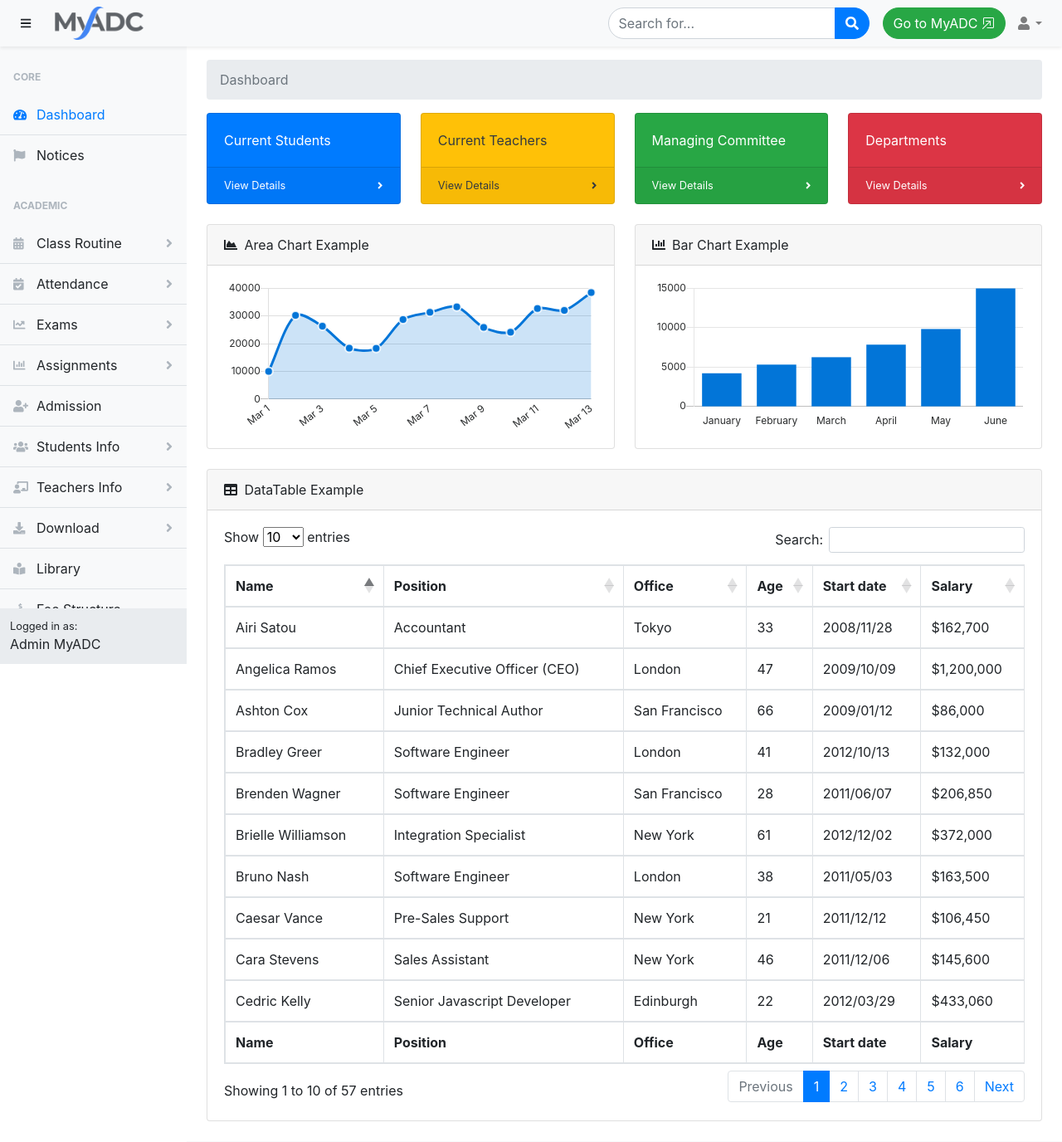
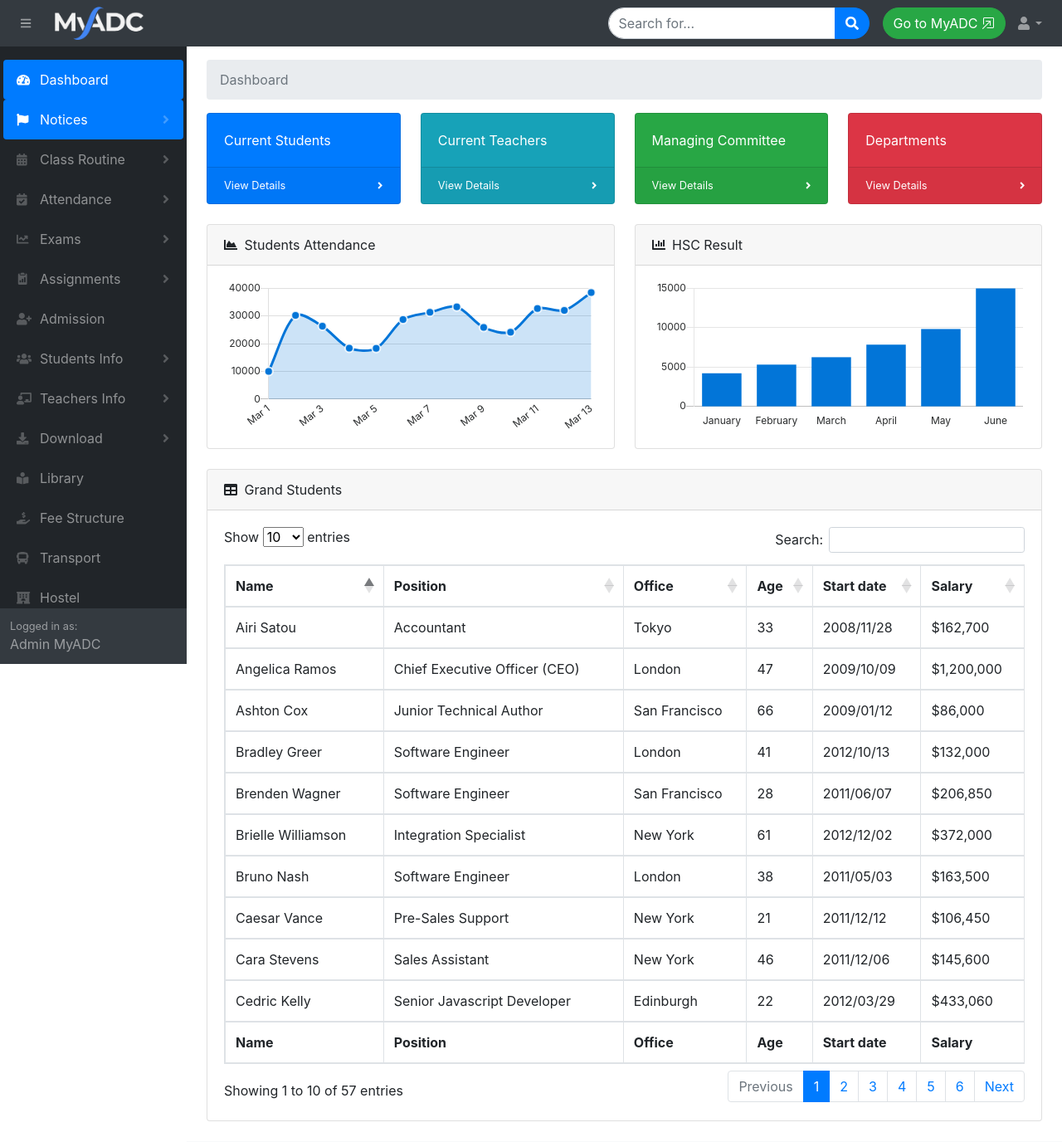
Before and after one commit to mr-mamun-50/MyADC_college_management_project, a PHP site: page /dashboard.php in a window 1280 px wide. Shown: the top 1376 px of the page at 83% size. Run offline with PHP 8.4, Linux system fonts and the light colour scheme; the visitor is signed in with stand-in values (Sample User, id 1); some libraries are stand-ins or nearby versions.

Commit message:
notice section added

```diff
--- /dev/null
+++ b/admin/add_notice.php
@@ -0,0 +1,4 @@
+<?php
+
+$view = "add_notice";
+include("./template.php");
--- a/admin/class/function.php
+++ b/admin/class/function.php
@@ -46,4 +46,38 @@ class adminMyADC
         unset($_SESSION['admin_name']);
         header('location:index.php');
     }
+
+    public function add_notice($data)
+    {
+        $notice_title = $data['notice_title'];
+        $notice_subject = $data['notice_subject'];
+        $notice_by_name = $data['notice_by_name'];
+        $notice_by_designation = $data['notice_by_designation'];
+        $notice_desc = $data['notice_desc'];
+        $notice_status = $data['notice_status'];
+
+        $query = "INSERT INTO notices(notice_title, notice_subject, notice_description, notice_by_name, notice_by_designation, notice_status) VALUE('$notice_title', '$notice_subject', '$notice_desc', '$notice_by_name', '$notice_by_designation', '$notice_status')";
+
+        if (mysqli_query($this->conn, $query)) {
+            return "Notice Added Successfully";
+        }
+    }
+
+    public function display_notice()
+    {
+        $query = "SELECT * FROM notices";
+
+        if (mysqli_query($this->conn, $query)) {
+            $notices = mysqli_query($this->conn, $query);
+            return $notices;
+        }
+    }
+    public function delete_notice($id)
+    {
+        $query = "DELETE FROM notices WHERE notice_id=$id";
+
+        if (mysqli_query($this->conn, $query)) {
+            return "Category Deleted Seccessfully";
+        }
+    }
 }
--- a/admin/css/custom_style.css
+++ b/admin/css/custom_style.css
@@ -21,6 +21,7 @@ html::-webkit-scrollbar-track {
 }
 html::-webkit-scrollbar-thumb {
     background: #a9a9a9;
+    /* background: #e9ecef; */
     border-radius: 10px;
 }
 
@@ -28,7 +29,7 @@ html::-webkit-scrollbar-thumb {
     width: 5px;
 }
 .sb-sidenav-menu::-webkit-scrollbar-track {
-    background: #f1f1f1;
+    background: #343a40;
 }
 .sb-sidenav-menu::-webkit-scrollbar-thumb {
     background: #a9a9a9;
--- a/admin/includes/sidenav.php
+++ b/admin/includes/sidenav.php
@@ -1,135 +1,142 @@
 <div id="layoutSidenav_nav">
-    <nav class="sb-sidenav accordion sb-sidenav-light" id="sidenavAccordion">
+    <nav class="sb-sidenav accordion sb-sidenav-dark" id="sidenavAccordion">
         <div class="sb-sidenav-menu">
-            <div class="nav">
-                <div class="sb-sidenav-menu-heading">Core</div>
-                <a class="nav-link" href="dashboard.php">
+            <div class="nav nav-pills">
+                <!-- <div class="sb-sidenav-menu-heading">Core</div> -->
+                <a class="nav-link mx-1 mt-3" href="dashboard.php">
                     <div class="sb-nav-link-icon"><i class="fas fa-tachometer-alt"></i></div>
                     Dashboard
                 </a>
 
-                <a class="nav-link border-top" href="#">
+                <a class="nav-link collapsed mx-1 active" href="#" data-toggle="collapse" data-target="#notices" aria-expanded="false" aria-controls="notices">
                     <div class="sb-nav-link-icon"><i class="fas fa-flag"></i></div>
                     Notices
+                    <div class="sb-sidenav-collapse-arrow"><i class="fas fa-angle-down"></i></div>
                 </a>
+                <div class="collapse" id="notices" aria-labelledby="headingOne" data-parent="#sidenavAccordion">
+                    <nav class="sb-sidenav-menu-nested nav">
+                        <a class="nav-link mr-1" href="add_notice.php">Create Notice</a>
+                        <a class="nav-link mr-1" href="manage_notice.php">Manage Notice</a>
+                    </nav>
+                </div>
 
-                <div class="sb-sidenav-menu-heading">Academic</div>
+                <!-- <div class="sb-sidenav-menu-heading">Academic</div> -->
 
-                <a class="nav-link collapsed" href="#" data-toggle="collapse" data-target="#Classes" aria-expanded="false" aria-controls="Classes">
+                <a class="nav-link collapsed mx-1" href="#" data-toggle="collapse" data-target="#Classes" aria-expanded="false" aria-controls="Classes">
                     <div class="sb-nav-link-icon"><i class="fas fa-calendar-alt"></i></div>
                     Class Routine
                     <div class="sb-sidenav-collapse-arrow"><i class="fas fa-angle-down"></i></div>
                 </a>
                 <div class="collapse" id="Classes" aria-labelledby="headingOne" data-parent="#sidenavAccordion">
                     <nav class="sb-sidenav-menu-nested nav">
-                        <a class="nav-link" href="#">XI</a>
-                        <a class="nav-link" href="#">XII</a>
+                        <a class="nav-link mr-1" href="#">XI</a>
+                        <a class="nav-link mr-1" href="#">XII</a>
                     </nav>
                 </div>
 
-                <a class="nav-link collapsed border-top" href="#" data-toggle="collapse" data-target="#atdTS" aria-expanded="false" aria-controls="atdTS">
+                <a class="nav-link collapsed mx-1" href="#" data-toggle="collapse" data-target="#atdTS" aria-expanded="false" aria-controls="atdTS">
                     <div class="sb-nav-link-icon"><i class="fas fa-calendar-check"></i></div>
                     Attendance
                     <div class="sb-sidenav-collapse-arrow"><i class="fas fa-angle-down"></i></div>
                 </a>
                 <div class="collapse" id="atdTS" aria-labelledby="headingOne" data-parent="#sidenavAccordion">
                     <nav class="sb-sidenav-menu-nested nav">
-                        <a class="nav-link" href="#">Teachers</a>
-                        <a class="nav-link" href="#">Students</a>
+                        <a class="nav-link mr-1" href="#">Teachers</a>
+                        <a class="nav-link mr-1" href="#">Students</a>
                     </nav>
                 </div>
 
-                <a class="nav-link collapsed border-top" href="#" data-toggle="collapse" data-target="#exam" aria-expanded="false" aria-controls="exam">
+                <a class="nav-link collapsed mx-1" href="#" data-toggle="collapse" data-target="#exam" aria-expanded="false" aria-controls="exam">
                     <div class="sb-nav-link-icon"><i class="fas fa-chart-line"></i></div>
                     Exams
                     <div class="sb-sidenav-collapse-arrow"><i class="fas fa-angle-down"></i></div>
                 </a>
                 <div class="collapse" id="exam" aria-labelledby="headingOne" data-parent="#sidenavAccordion">
                     <nav class="sb-sidenav-menu-nested nav">
-                        <a class="nav-link" href="#">Enter Mark</a>
-                        <a class="nav-link" href="#">Add Exam</a>
+                        <a class="nav-link mr-1" href="#">Enter Mark</a>
+                        <a class="nav-link mr-1" href="#">Add Exam</a>
                     </nav>
                 </div>
 
-                <a class="nav-link collapsed border-top" href="#" data-toggle="collapse" data-target="#assignment" aria-expanded="false" aria-controls="assignment">
-                    <div class="sb-nav-link-icon"><i class="fas fa-chart-bar"></i></div>
+                <a class="nav-link collapsed mx-1" href="#" data-toggle="collapse" data-target="#assignment" aria-expanded="false" aria-controls="assignment">
+                    <div class="sb-nav-link-icon"><i class="bi bi-clipboard2-data-fill"></i></div>
                     Assignments
                     <div class="sb-sidenav-collapse-arrow"><i class="fas fa-angle-down"></i></div>
                 </a>
                 <div class="collapse" id="assignment" aria-labelledby="headingOne" data-parent="#sidenavAccordion">
                     <nav class="sb-sidenav-menu-nested nav">
-                        <a class="nav-link" href="#">Enter Mark</a>
-                        <a class="nav-link" href="#">Add Assignment</a>
+                        <a class="nav-link mr-1" href="#">Enter Mark</a>
+                        <a class="nav-link mr-1" href="#">Add Assignment</a>
                     </nav>
                 </div>
 
-                <a class="nav-link border-top" href="#">
+                <a class="nav-link mx-1" href="#">
                     <div class="sb-nav-link-icon"><i class="fas fa-user-plus"></i></div>
                     Admission
                 </a>
 
-                <a class="nav-link collapsed border-top" href="#" data-toggle="collapse" data-target="#studentsInfo" aria-expanded="false" aria-controls="studentsInfo">
+                <a class="nav-link collapsed mx-1" href="#" data-toggle="collapse" data-target="#studentsInfo" aria-expanded="false" aria-controls="studentsInfo">
                     <div class="sb-nav-link-icon"><i class="fas fa-users"></i></div>
                     Students Info
                     <div class="sb-sidenav-collapse-arrow"><i class="fas fa-angle-down"></i></div>
                 </a>
                 <div class="collapse" id="studentsInfo" aria-labelledby="headingOne" data-parent="#sidenavAccordion">
                     <nav class="sb-sidenav-menu-nested nav">
-                        <a class="nav-link" href="#">XI</a>
-                        <a class="nav-link" href="#">XII</a>
-                        <a class="nav-link" href="#">HSC Examinee</a>
-                        <a class="nav-link" href="#">Old Students</a>
+                        <a class="nav-link mr-1" href="#">XI</a>
+                        <a class="nav-link mr-1" href="#">XII</a>
+                        <a class="nav-link mr-1" href="#">HSC Examinee</a>
+                        <a class="nav-link mr-1" href="#">Old Students</a>
                     </nav>
                 </div>
 
-                <a class="nav-link collapsed border-top" href="#" data-toggle="collapse" data-target="#teachersInfo" aria-expanded="false" aria-controls="teachersInfo">
+                <a class="nav-link collapsed mx-1" href="#" data-toggle="collapse" data-target="#teachersInfo" aria-expanded="false" aria-controls="teachersInfo">
                     <div class="sb-nav-link-icon"><i class="fas fa-chalkboard-teacher"></i></div>
                     Teachers Info
                     <div class="sb-sidenav-collapse-arrow"><i class="fas fa-angle-down"></i></div>
                 </a>
                 <div class="collapse" id="teachersInfo" aria-labelledby="headingOne" data-parent="#sidenavAccordion">
                     <nav class="sb-sidenav-menu-nested nav">
-                        <a class="nav-link" href="#">Administrator</a>
-                        <a class="nav-link" href="#">Dept. of Science</a>
-                        <a class="nav-link" href="#">Dept. of Arts</a>
-                        <a class="nav-link" href="#">Dept. of Commerce</a>
+                        <a class="nav-link mr-1" href="#">Administrator</a>
+                        <a class="nav-link mr-1" href="#">Dept. of Science</a>
+                        <a class="nav-link mr-1" href="#">Dept. of Arts</a>
+                        <a class="nav-link mr-1" href="#">Dept. of Commerce</a>
                     </nav>
                 </div>
-                <a class="nav-link collapsed border-top" href="#" data-toggle="collapse" data-target="#download" aria-expanded="false" aria-controls="download">
+                <a class="nav-link collapsed mx-1" href="#" data-toggle="collapse" data-target="#download" aria-expanded="false" aria-controls="download">
                     <div class="sb-nav-link-icon"><i class="fas fa-download"></i></div>
                     Download
                     <div class="sb-sidenav-collapse-arrow"><i class="fas fa-angle-down"></i></div>
                 </a>
                 <div class="collapse" id="download" aria-labelledby="headingOne" data-parent="#sidenavAccordion">
                     <nav class="sb-sidenav-menu-nested nav">
-                        <a class="nav-link" href="#">ID Card</a>
-                        <a class="nav-link" href="#">Transfer Certificate</a>
-                        <a class="nav-link" href="#">Testimonial</a>
+                        <a class="nav-link mr-1" href="#">ID Card</a>
+                        <a class="nav-link mr-1" href="#">Transfer Certificate</a>
+                        <a class="nav-link mr-1" href="#">Testimonial</a>
                     </nav>
                 </div>
-                <a class="nav-link border-top" href="#">
+                <a class="nav-link mx-1" href="#">
                     <div class="sb-nav-link-icon"><i class="fas fa-book-reader"></i></div>
                     Library
                 </a>
-                <a class="nav-link border-top" href="#">
+                <a class="nav-link mx-1" href="#">
                     <div class="sb-nav-link-icon"><i class="fas fa-hand-holding-usd"></i></div>
                     Fee Structure
                 </a>
-                <a class="nav-link border-top" href="#">
+                <a class="nav-link mx-1" href="#">
                     <div class="sb-nav-link-icon"><i class="fas fa-bus"></i></div>
                     Transport
                 </a>
-                <a class="nav-link border-top" href="#">
+                <a class="nav-link mx-1" href="#">
                     <div class="sb-nav-link-icon"><i class="fas fa-hotel"></i></div>
                     Hostel
                 </a>
 
                 <div class="sb-sidenav-menu-heading">Addons</div>
-                <a class="nav-link" href="charts.html">
+                <a class="nav-link mr-1" href="charts.html">
                     <div class="sb-nav-link-icon"><i class="fas fa-chart-area"></i></div>
                     Charts
                 </a>
-                <a class="nav-link" href="tables.html">
+                <a class="nav-link mr-1" href="tables.html">
                     <div class="sb-nav-link-icon"><i class="fas fa-table"></i></div>
                     Tables
                 </a>
--- a/admin/includes/topnav.php
+++ b/admin/includes/topnav.php
@@ -1,6 +1,6 @@
-<nav class="sb-topnav navbar navbar-expand navbar-light bg-light shadow-sm">
+<nav class="sb-topnav navbar navbar-expand navbar-dark bg-dark">
     <button class="btn btn-link btn-sm order-1 order-lg-0 ml-3" id="sidebarToggle" href="#"><i class="fas fa-bars"></i></button>
-    <a class="navbar-brand ml-1" style="width: 120px;" href="dashboard.php"><img style="height: 40px;" src="images/logo.png" alt="MyADC"></a>
+    <a class="navbar-brand ml-1" style="width: 120px;" href="dashboard.php"><img style="height: 40px;" src="images/logo_white.png" alt="MyADC"></a>
     <!-- Navbar Search-->
     <form class="d-none d-md-inline-block form-inline ml-auto mr-0 mr-md-3 my-2 my-md-0">
         <div class="input-group">
--- /dev/null
+++ b/admin/manage_notice.php
@@ -0,0 +1,4 @@
+<?php
+
+$view = "manage_notice";
+include("./template.php");
--- a/admin/template.php
+++ b/admin/template.php
@@ -32,6 +32,10 @@ if (isset($_GET['adminlogout'])) {
                     if (isset($view)) {
                         if ($view == "dashboard") {
                             include("./view/dash_view.php");
+                        } else  if ($view == "add_notice") {
+                            include("./view/add_notice_view.php");
+                        } else  if ($view == "manage_notice") {
+                            include("./view/manage_notice_view.php");
                         }
                     }
 
--- a/admin/view/dash_view.php
+++ b/admin/view/dash_view.php
@@ -13,11 +13,11 @@
         </div>
     </div>
     <div class="col-xl-3 col-md-6">
-        <div class="card bg-warning text-dark mb-4">
+        <div class="card bg-info text-white mb-4">
             <div class="card-body">Current Teachers</div>
             <div class="card-footer d-flex align-items-center justify-content-between">
-                <a class="small text-dark stretched-link" href="#">View Details</a>
-                <div class="small text-dark"><i class="fas fa-angle-right"></i></div>
+                <a class="small text-white stretched-link" href="#">View Details</a>
+                <div class="small text-white"><i class="fas fa-angle-right"></i></div>
             </div>
         </div>
     </div>
@@ -45,7 +45,7 @@
         <div class="card mb-4">
             <div class="card-header">
                 <i class="fas fa-chart-area mr-1"></i>
-                Area Chart Example
+                Students Attendance
             </div>
             <div class="card-body"><canvas id="myAreaChart" width="100%" height="40"></canvas></div>
         </div>
@@ -54,7 +54,7 @@
         <div class="card mb-4">
             <div class="card-header">
                 <i class="fas fa-chart-bar mr-1"></i>
-                Bar Chart Example
+                HSC Result
             </div>
             <div class="card-body"><canvas id="myBarChart" width="100%" height="40"></canvas></div>
         </div>
@@ -63,7 +63,7 @@
 <div class="card mb-4">
     <div class="card-header">
         <i class="fas fa-table mr-1"></i>
-        DataTable Example
+        Grand Students
     </div>
     <div class="card-body">
         <div class="table-responsive">
```
Also changed, not shown: admin/view/add_notice_view.php (added, +62 -0 lines), admin/view/manage_notice_view.php (added, +77 -0 lines), admin/images/logo_white.png (added).
